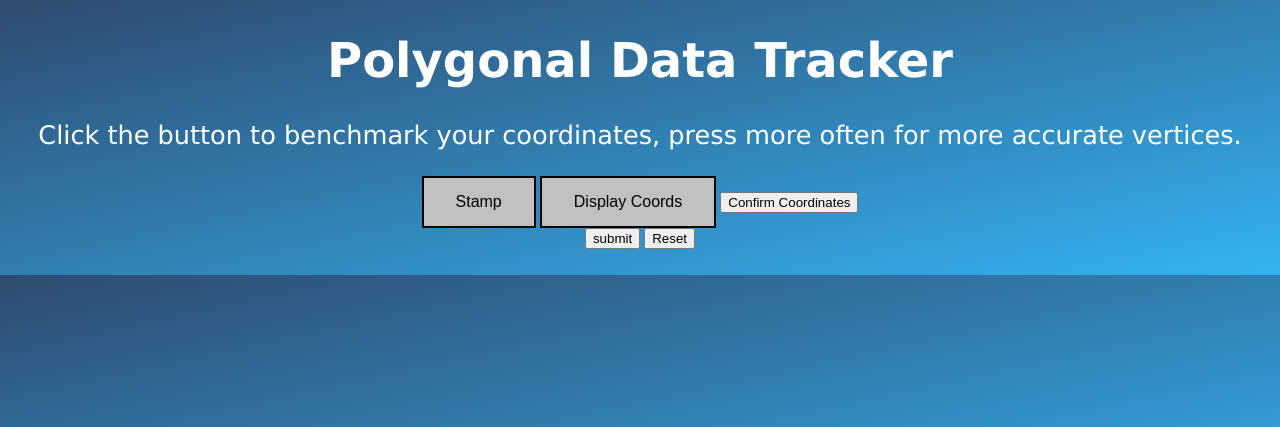
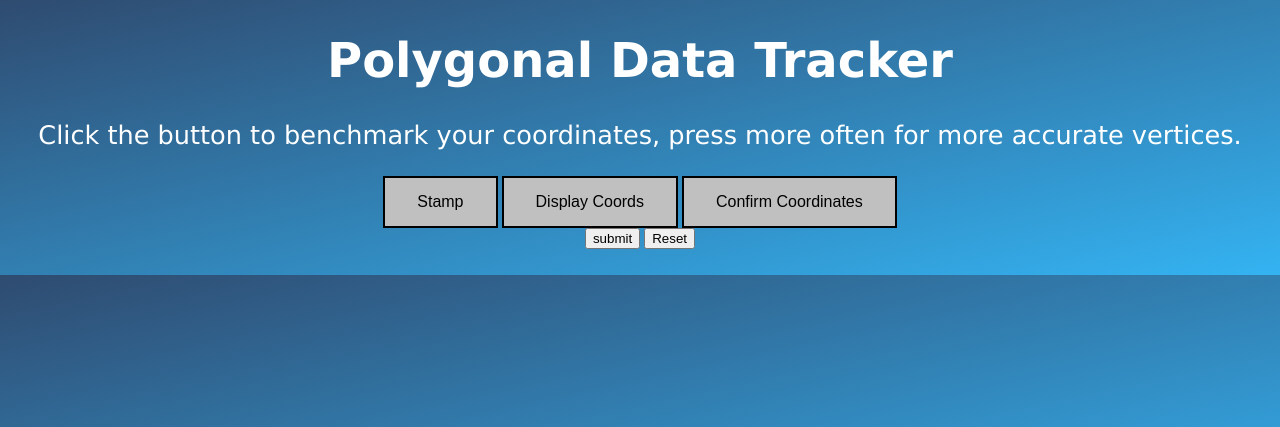
Before and after one commit to Jashbaugh01/490Capstone, a Python web app: template templates/project.html in a window 1280 px wide. Shown: the top 427 px of the page. Run offline with Jinja, Linux system fonts and the light colour scheme; the template is opened without the code that fills it, so the values that code supplies are empty.

Commit message:
added custom components to third button

```diff
--- a/templates/project.html
+++ b/templates/project.html
@@ -50,6 +50,18 @@
   color: black;
   }
 
+.button3 {
+  background-color: silver;
+  color: black;
+  border: 2px solid #000000;
+  }
+
+.button3:hover {
+  background-color: #ffffff;
+  color: black;
+  }
+
+
 </style>
 <body>
 
@@ -58,7 +70,7 @@
 
 <button class="button button1" onclick="getLocation()">Stamp</button>
 <button class="button button2"onclick="show()">Display Coords</button>
-<button onclick="loadArr()">Confirm Coordinates</button>
+<button class="button button3" onclick="loadArr()">Confirm Coordinates</button>
 
 
 <form action="/getLoc" method="POST">
```
